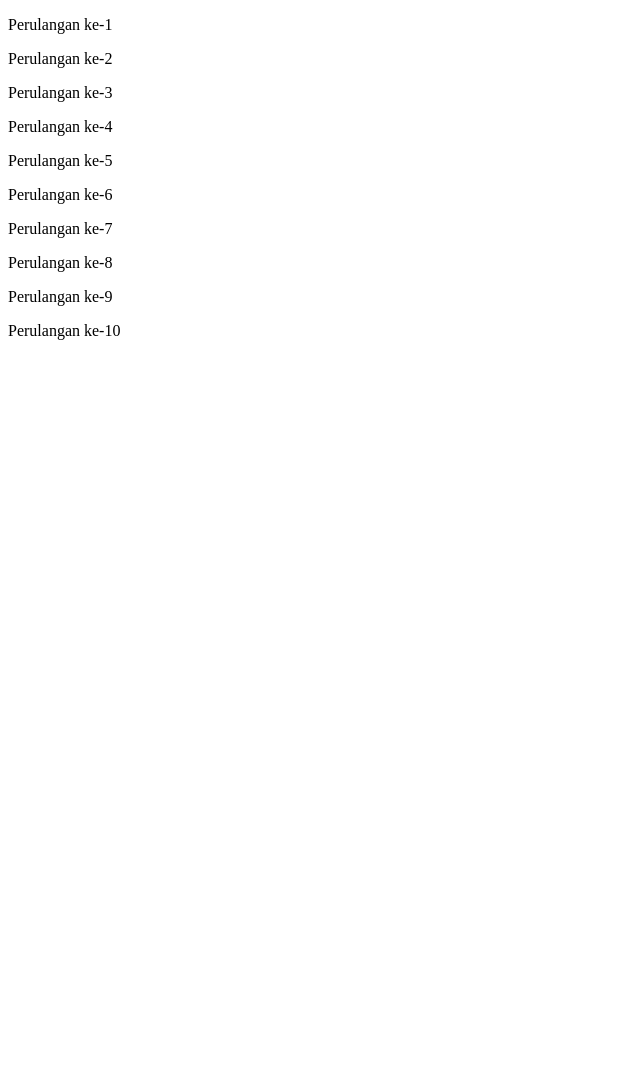
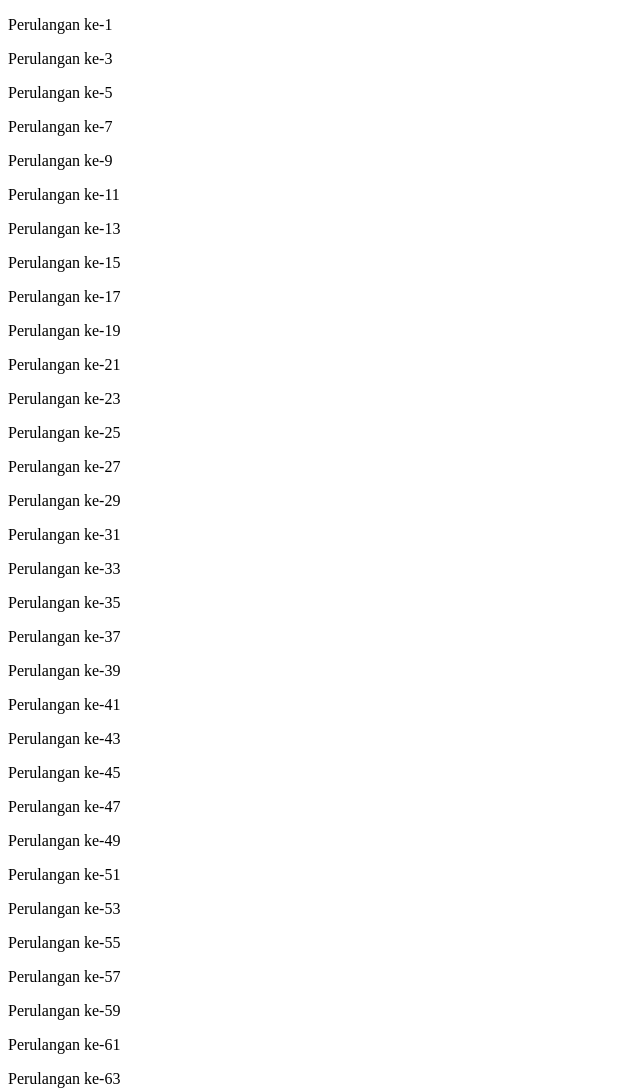
Before and after one commit to choiruladamm/course-javascript, a plain HTML site: page Dasar-Pzn/36-break-continue.html in a window 1280 px wide. Shown: the top 1091 px of the page, without its empty margins (0-640 px from the left). Before the commit the page ends 800 px from the top, so only its background shows below. Drawn offline with Linux system fonts and the light colour scheme.

Commit message:
materi dasar pzn

```diff
--- a/Dasar-Pzn/36-break-continue.html
+++ b/Dasar-Pzn/36-break-continue.html
@@ -10,16 +10,26 @@
 
   <script>
 
-    let counter = 1;
+    // break
+    // let counter = 1;
 
-    while(true) {
-      document.writeln(`<p>Perulangan ke-${counter}</p>`);
-      counter++;
+    // while(true) {
+    //   document.writeln(`<p>Perulangan ke-${counter}</p>`);
+    //   counter++;
 
-      if(counter > 10) {
-        break;
+    //   if(counter > 10) {
+    //     break;
+    //   }
+    // }
+
+    // continue genap saja
+     for (let i = 1; i<= 100; i++) {
+      if (i % 2 === 0) {
+        continue;
       }
-    }
+
+      document.writeln(`<p>Perulangan ke-${i}</p>`);
+     }
 
   </script>
 
```
